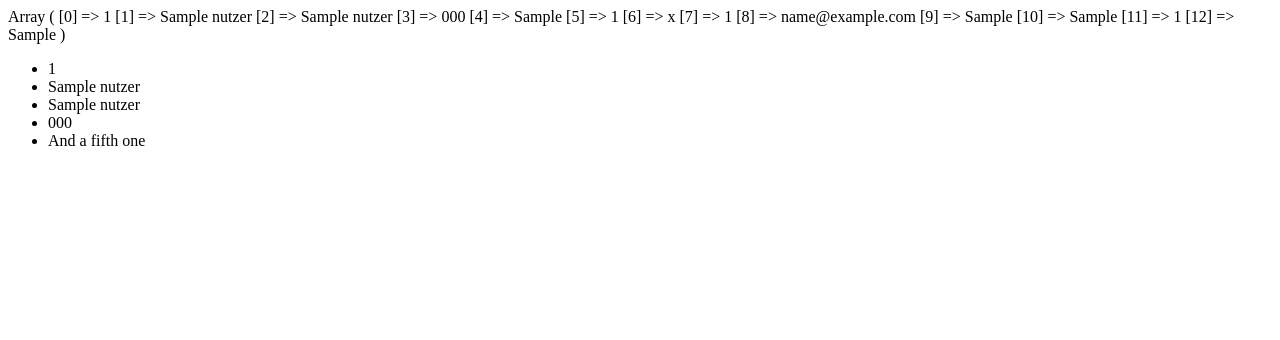
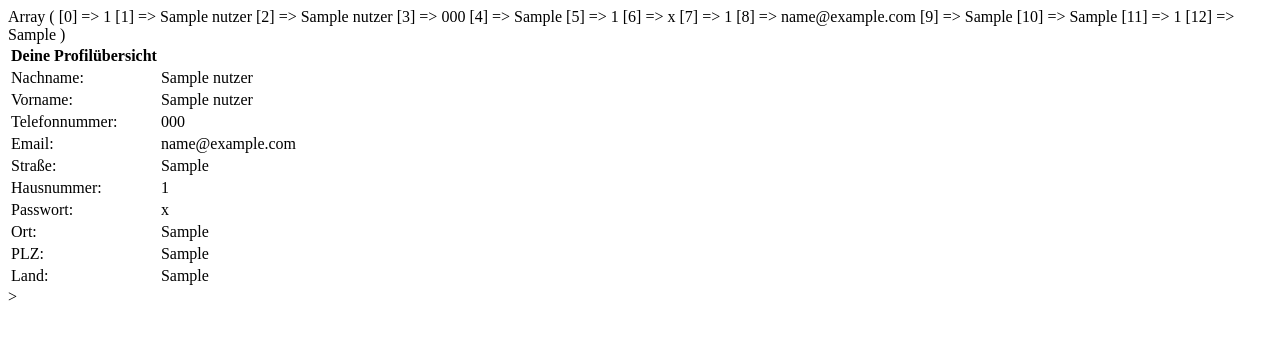
Before and after one commit to vectorPY/Scrum-Project-Maazno, a PHP site: page /profile/profile.php in a window 1280 px wide. Shown: the top 340 px of the page. Run offline with PHP 8.4, Linux system fonts and the light colour scheme; tables that the repository leaves empty hold one stand-in row (values such as "Sample post").

Commit message:
profilübersicht in einer Tabllenform

```diff
--- a/profile/profile.php
+++ b/profile/profile.php
@@ -16,13 +16,56 @@ if($result->num_rows == 0){
     $row=array_values($r);
 print_r ($row);
     echo "
-    <ul class='list-group'>
-        <li class='list-group-item'>$row[0]</li>
-        <li class='list-group-item'>$row[1]</li>
-        <li class='list-group-item'>$row[2]</li>
-        <li class='list-group-item'>$row[3]</li>
-        <li class='list-group-item'>And a fifth one</li>
-    </ul>
+    <table >
+    <thead>
+        <tr>
+            <th>Deine Profilübersicht</th>
+        </tr>
+    </thead>
+    <tbody>
+        <tr>
+            <td>Nachname:</td>
+            <td> $row[1]</td>
+        </tr>
+        <tr>
+            <td>Vorname:</td>
+            <td> $row[2]</td>
+        </tr>
+        <tr>
+            <td>Telefonnummer:</td>
+            <td> $row[3]</td>
+        </tr>
+        <tr>
+            <td>Email:</td>
+            <td> $row[8]</td>
+        </tr>
+        <tr>
+            <td>Straße:</td>
+            <td> $row[4]</td>
+        </tr>
+        <tr>
+            <td>Hausnummer:</td>
+            <td> $row[5]</td>
+        </tr>
+        <tr>
+            <td>Passwort:</td>
+            <td> $row[6]</td>
+        </tr>
+
+        <tr>
+            <td>Ort:</td>
+            <td> $row[9]</td>
+        </tr>
+        <tr>
+            <td>PLZ:</td>
+            <td> $row[10]</td>
+        </tr>
+        <tr>
+            <td>Land:</td>
+            <td> $row[12]</td>
+        </tr>
+        </tbody>
+    </table>>
     ";
 }
 
```
